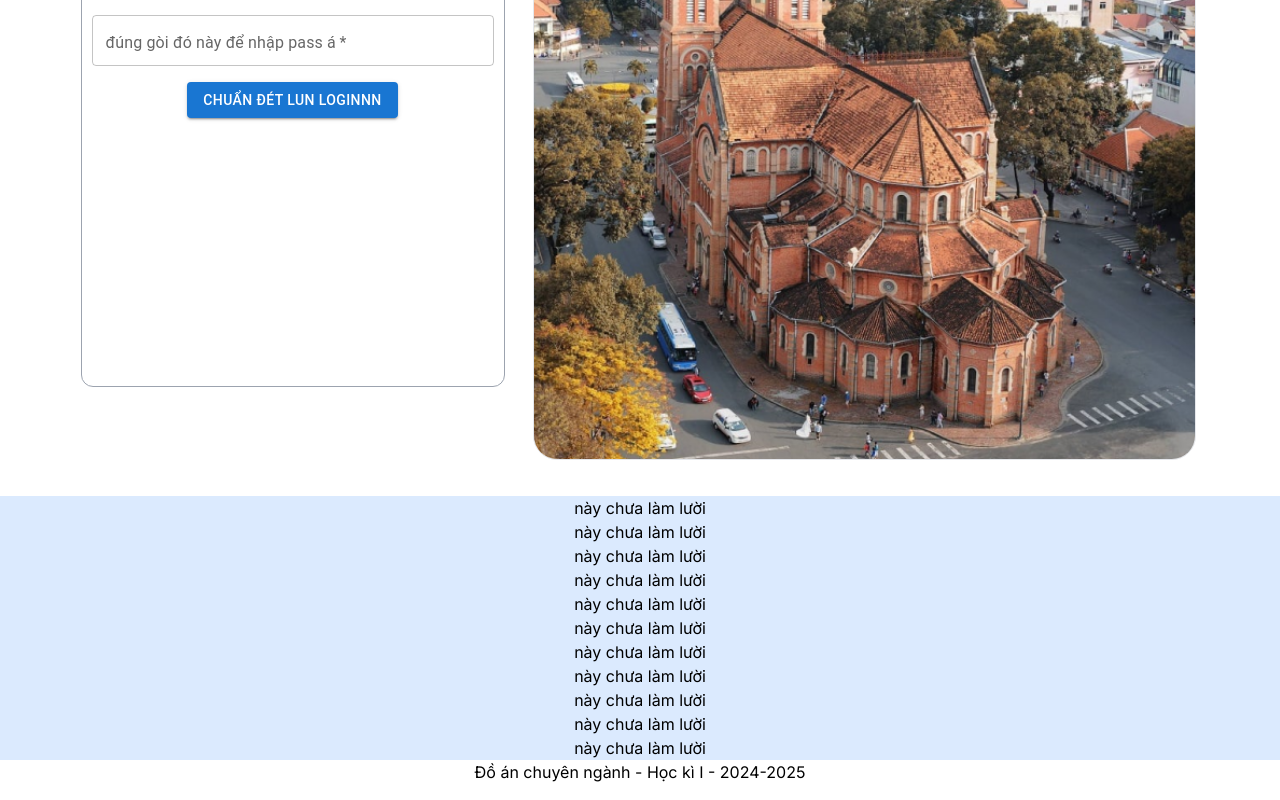
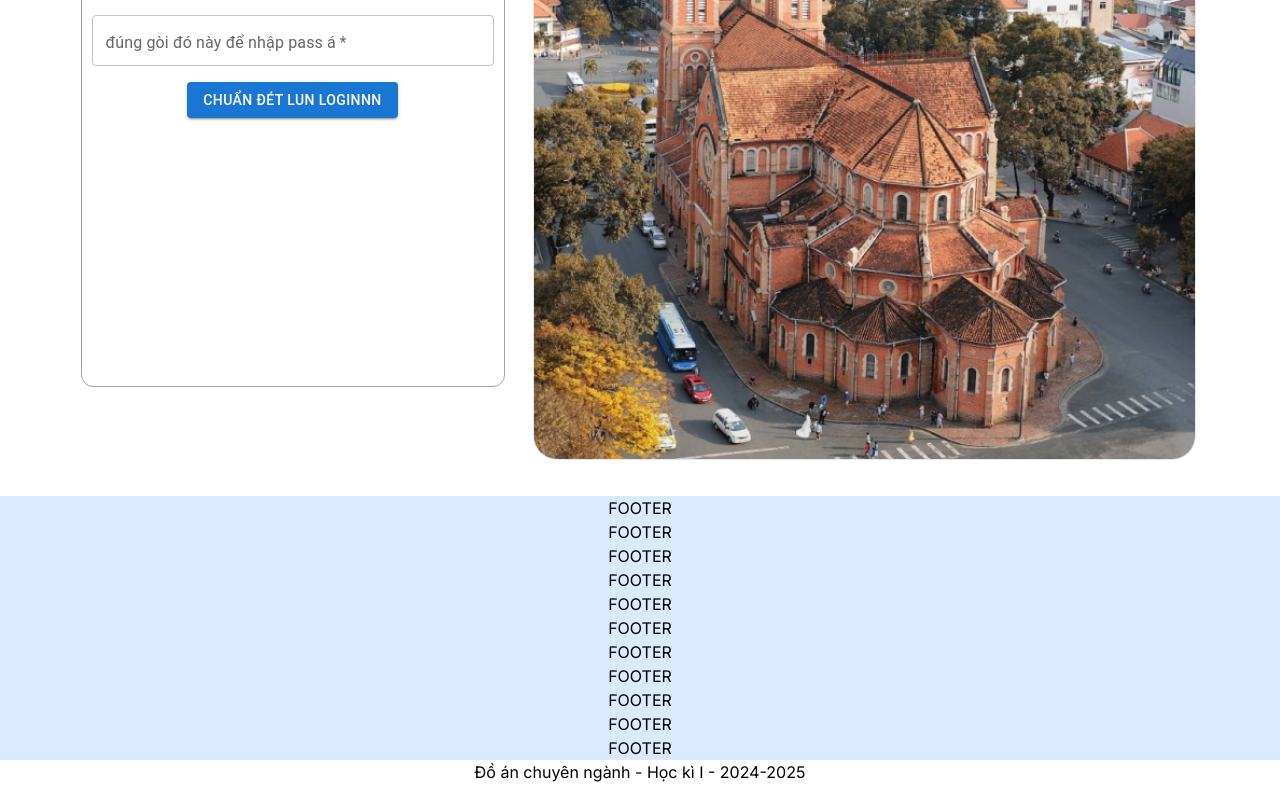
Before and after one commit to SiroBaby/doanchuyennganhweb, a Next.js app in the folder my-next-app/: page /sign-in in a window 1280 px wide. Shown: the part 367-1167 px from the top of the page. Built offline with nearby package versions, Linux system fonts and the light colour scheme.

Commit message:
sua tiep signin

```diff
--- a/my-next-app/app/(auth)/sign-in/page.tsx
+++ b/my-next-app/app/(auth)/sign-in/page.tsx
@@ -1,22 +1,20 @@
 import React from 'react';
 import Image from 'next/image'; // Dùng cho hình ảnh
-import { TextField, Button } from '@mui/material'; // Material UI components
+import { TextField, Button } from '@mui/material';
 
 const SignInPage = () => {
   return (
     <div className="flex flex-col h-screen">
       <header className="flex justify-start p-4 bg-transparent h-40">
-        {/* Logo dịch sang bên phải */}
         <div className="w-2/12 flex justify-center">
           <Image src="/logo/logo.png" width={120} height={0} alt="logo" />
         </div>
       </header>
 
-      <main className="flex py-5 justify-center space-x-8 mx-4"> {/* Thêm space-x-8 để nới rộng khoảng cách */}
+      <main className="flex py-5 justify-center space-x-8 mx-4">
         {/* Div chứa form đăng nhập */}
-        <div className="flex flex-col w-4/12 p-8"> {/* Chiếm 4 cột */}
+        <div className="flex flex-col w-4/12 p-8">
           <div className="flex flex-col justify-center h-full">
-            {/* Tên trang web */}
             <h1 className="text-4xl font-bold text-center mb-4" style={{ color: '#FF5E5E' }}>VAA TRAVEL</h1>
 
             {/* Form đăng nhập */}
@@ -42,7 +40,6 @@ const SignInPage = () => {
           </div>
         </div>
 
-        {/* Div chứa hình ảnh */}
         <div className="flex items-center justify-center w-8/12 bg-gray-100 rounded-3xl overflow-hidden" style={{ width: '663px', height: '667px', borderWidth: '1px' }}>
           <Image
             src="/nhatho.png" // Đường dẫn đến hình ảnh
@@ -57,17 +54,17 @@ const SignInPage = () => {
       {/* Footer */}
       <footer className="py-4">
         <div className="text-center bg-blue-100">
-          <p>này chưa làm lười</p>
-          <p>này chưa làm lười</p>
-          <p>này chưa làm lười</p>
-          <p>này chưa làm lười</p>
-          <p>này chưa làm lười</p>
-          <p>này chưa làm lười</p>
-          <p>này chưa làm lười</p>
-          <p>này chưa làm lười</p>
-          <p>này chưa làm lười</p>
-          <p>này chưa làm lười</p>
-          <p>này chưa làm lười</p>
+          <p>FOOTER</p>
+          <p>FOOTER</p>
+          <p>FOOTER</p>
+          <p>FOOTER</p>
+          <p>FOOTER</p>
+          <p>FOOTER</p>
+          <p>FOOTER</p>
+          <p>FOOTER</p>
+          <p>FOOTER</p>
+          <p>FOOTER</p>
+          <p>FOOTER</p>
         </div>
 
         <div className="text-center">
```
